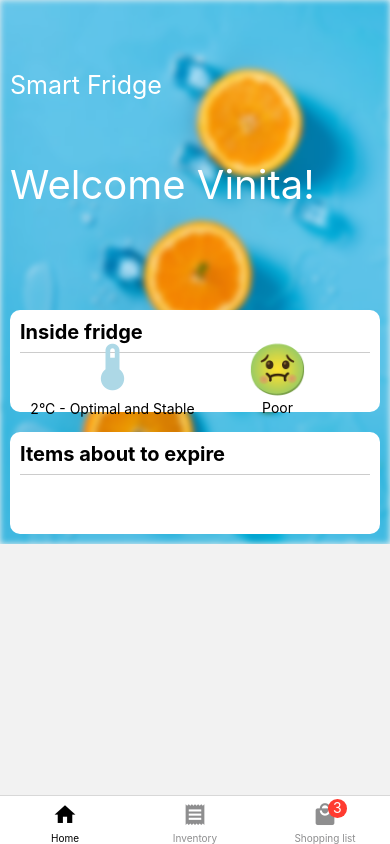
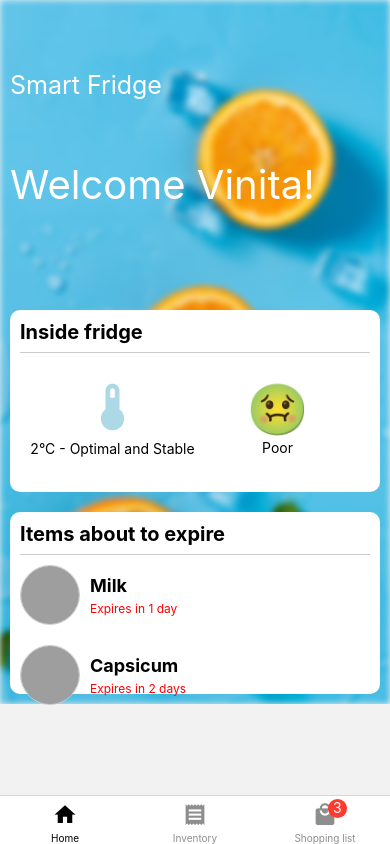
Before and after one commit to vinitaran/my-app2, a React Native app: screen / in a window 390 px wide. Built offline with nearby package versions, Linux system fonts and the light colour scheme; grey boxes are pictures that could not be loaded.

Commit message:
basic func wokring

```diff
--- a/screens/HomeScreen.js
+++ b/screens/HomeScreen.js
@@ -9,7 +9,34 @@ import { emitter } from './EventEmitter';
 
 const HomeScreen = () => {
 
-  const [inventoryData, setInventoryData] = useState([]);
+  const [inventory, setInventory] = useState([]);
+  // const [inventoryData, setInventoryData] = useState([]);
+
+  const inventoryData = {
+    "0": "345678",
+    "1": "123456",
+    // ... more barcode values
+  };
+
+  const storeData = async (data) => {
+    try {
+      const jsonValue = JSON.stringify(data);
+      await AsyncStorage.setItem('@inventory_key', jsonValue);
+    } catch (e) {
+      // handle save error
+    }
+  }
+
+  // Map barcode values to corresponding inventory items
+  useEffect(() => {
+    const matchingItems = Object.values(inventoryData)
+      .map((barcode) => database.find((item) => item.barcode === barcode))
+      .filter(Boolean);
+    console.log('match',matchingItems);
+    setInventory(matchingItems)
+    console.log('inven', inventory)
+    storeData(matchingItems);
+  }, []);
 
   // useEffect(() => {
   //   const fetchData = async () => {
@@ -29,19 +56,27 @@ const HomeScreen = () => {
   // .map(barcode => inventory.find(item => item.barcode === barcode))
   // .filter(Boolean);
 
+  const retrieveData = async () => {
+    try {
+      const jsonValue = await AsyncStorage.getItem('@inventory_key');
+      return jsonValue != null ? JSON.parse(jsonValue) : null;
+    } catch (e) {
+      // handle read error
+    }
+  }
+
 
   useEffect(() => {
     const fetchInventory = async () => {
       try {
         const jsonValue = await AsyncStorage.getItem('inventory');
         const inventoryData = jsonValue != null ? JSON.parse(jsonValue) : [];
-        setInventoryData(inventoryData); // Uncomment and use this line if needed
+        setInventory(inventoryData); // Uncomment and use this line if needed
+        console.log('fexthInv',inventoryData)
       } catch (e) {
         console.error('Error fetching data from AsyncStorage:', e);
       }
     };
-
-    fetchInventory();
 
   // Listener for inventory update events
   const handleInventoryUpdate = () => {
@@ -56,12 +91,20 @@ const HomeScreen = () => {
   };
   }, []);
 
+  useEffect(() => {
+    const loadInventory = async () => {
+      const storedInventory = await retrieveData();
+      console.log('first', storedInventory)
+      if (storedInventory) {
+        setInventory(storedInventory);
+      }
+    };
+    loadInventory();
+  }, []);
+
   // const matchingItems = Object.values(inventoryData)
   // .map(barcode => database.find(item => item.barcode === barcode))
   // .filter(item => item && item.expiryDays <= 2);
-
-  const matchingItems = inventoryData
-  .filter(item => item && item.expiryDays <= 2);
 
   return (
     <View style={styles.container}>
@@ -94,7 +137,8 @@ const HomeScreen = () => {
             <Text style={styles.dataBoxHeaderText}>Items about to expire</Text>
           </View>
           {/* Dynamic Table Content */}
-          {matchingItems.map(item => (
+         {/* Dynamic Table Content */}
+          {inventory.filter(item => item.expiryDays <= 2).map(item => (
             <View key={item.id} style={styles.tableRow}>
               <Image source={{ uri: item.imageUri }} style={styles.image} />
               <View style={styles.details}>
@@ -105,6 +149,7 @@ const HomeScreen = () => {
               </View>
             </View>
           ))}
+
         </View>
 
       </ImageBackground>
--- a/screens/Inventory.js
+++ b/screens/Inventory.js
@@ -28,15 +28,7 @@ const Inventory = () => {
 
 
 
-const storeData = async (data) => {
-  try {
-    const jsonValue = JSON.stringify(data);
-    await AsyncStorage.setItem('@inventory_key', jsonValue);
-    emitter.emit('inventoryUpdated');
-  } catch (e) {
-    // handle save error
-  }
-}
+
 
 const retrieveData = async () => {
   try {
@@ -59,21 +51,21 @@ const deleteItem = async (id) => {
 
 
 
-  const inventoryData = {
-    "0": "345678",
-    "1": "123456",
-    // ... more barcode values
-  };
+  // const inventoryData = {
+  //   "0": "345678",
+  //   "1": "123456",
+  //   // ... more barcode values
+  // };
 
-  // Map barcode values to corresponding inventory items
-  useEffect(() => {
-    const matchingItems = Object.values(inventoryData)
-      .map((barcode) => database.find((item) => item.barcode === barcode))
-      .filter(Boolean);
-    console.log(matchingItems);
-    setInventory([...matchingItems]);
-    storeData(matchingItems);
-  }, []);
+  // // Map barcode values to corresponding inventory items
+  // useEffect(() => {
+  //   const matchingItems = Object.values(inventoryData)
+  //     .map((barcode) => database.find((item) => item.barcode === barcode))
+  //     .filter(Boolean);
+  //   console.log(matchingItems);
+  //   setInventory([...matchingItems]);
+  //   storeData(matchingItems);
+  // }, []);
 
 
 
@@ -93,6 +85,7 @@ const deleteItem = async (id) => {
     try {
       await AsyncStorage.setItem('inventory', JSON.stringify(newInventory));
       setInventory(newInventory); // Update the state with the new inventory
+      emitter.emit('inventoryUpdated');
     } catch (error) {
       console.error('Failed to save inventory', error);
     }
@@ -132,7 +125,7 @@ const deleteItem = async (id) => {
     const defaultBarcode = 'default_barcode';
 
     const newItem = {
-      id: inventory.length + 1, // Assigning a new ID
+      id: new Date().getTime(), // Assigning a new ID
       imageUri: defaultImageUri,
       itemName: itemName,
       expiryDays: expiryDays ? parseInt(expiryDays, 10) : defaultExpiryDays, // Convert to number
```
